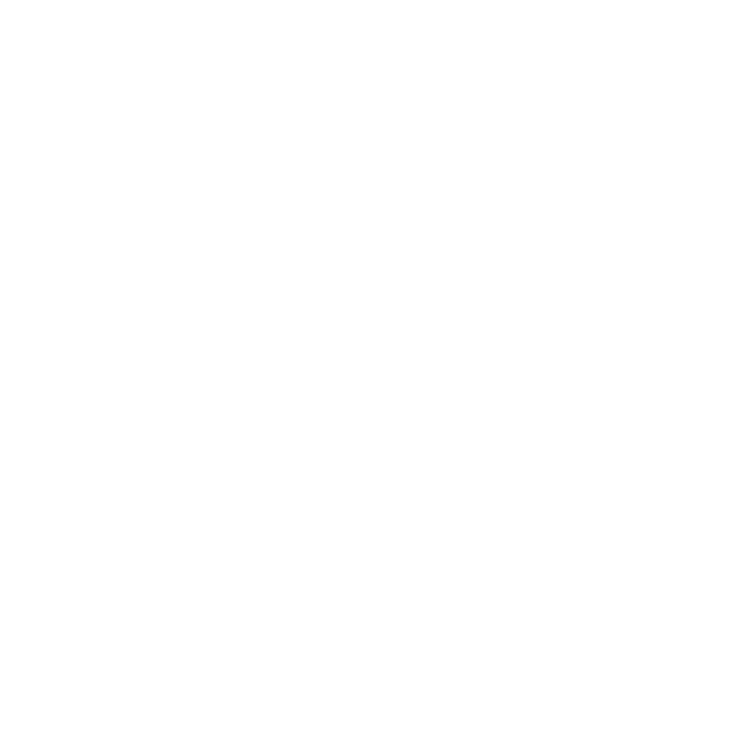
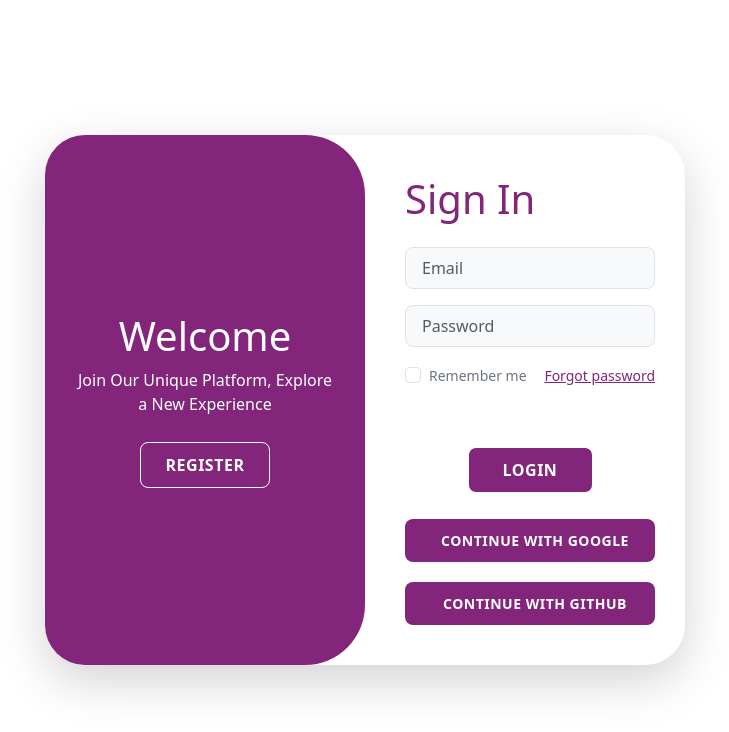
Before and after one commit to Sourabhpande532/TODO_STACK, a React (Create React App) app in the folder client/: page /signin in a window 1280 px wide. Before the commit this address had no page. Shown: the top 732 px of the page, without its empty margins (275-1004 px from the left). Built offline with nearby package versions, Linux system fonts and the light colour scheme.

Commit message:
Fix: auth routes

```diff
--- a/client/src/App.js
+++ b/client/src/App.js
@@ -1,6 +1,8 @@
 import { BrowserRouter, Routes, Route } from "react-router-dom";
 import { Toaster } from "react-hot-toast";
 import LoginRegister from "./components/LoginRegister";
+import Dashboard from "./pages/Dashboard";
+import PrivateRoute from "./components/protectedRoutes/PrivateRoute";
 
 function App() {
   return (
@@ -15,7 +17,16 @@ function App() {
           }}
         />
         <Routes>
-          <Route path='/' element={<LoginRegister />} />
+          {/* PUBLIC ROUTES */}
+          <Route path='/signin' element={<LoginRegister />} />
+          <Route
+            path='/'
+            element={
+              <PrivateRoute>
+                <Dashboard />
+              </PrivateRoute>
+            }
+          />
         </Routes>
       </BrowserRouter>
     </div>
--- a/client/src/components/LoginRegister.jsx
+++ b/client/src/components/LoginRegister.jsx
@@ -1,7 +1,15 @@
 /* eslint-disable jsx-a11y/anchor-is-valid */
 import React, { useState } from "react"; // 1. Added useState
-
+import { useAuth } from "../context/authContext";
+import { useNavigate } from "react-router-dom";
 function LoginRegister() {
+  const { signup, signin } = useAuth();
+  const [form, setForm] = useState({
+    name: "",
+    email: "",
+    password: "",
+  });
+  const navigate = useNavigate();
   // 2. Created a state variable to track if the "active" class is on
   const [isActive, setIsActive] = useState(false);
 
@@ -24,6 +32,23 @@ function LoginRegister() {
     // window.location.href = "http://localhost:5000/auth/github";
   };
 
+  const register = async (e) => {
+    e.preventDefault();
+    const success = await signup(form);
+    if (success) {
+      setIsActive(false);
+    }
+    setForm({ name: "", email: "", password: "" });
+  };
+
+  const handleLogin = async (e) => {
+    e.preventDefault();
+    const success = await signin(form);
+    if (success) {
+      navigate("/", { replace: true });
+    }
+  };
+
   return (
     <div
       // 4. Dynamic class: if isActive is true, add "active"
@@ -31,15 +56,18 @@ function LoginRegister() {
       id='content'>
       {/* --------Register form----------*/}
       <div className='col-md-6 d-flex justify-content-center form-section'>
-        <form onSubmit={(e) => e.preventDefault()}>
+        <form onSubmit={register}>
           {" "}
-          {/* Prevents '?' on Enter key */}
           <div className='header-text mb-4'>
             <h1>Create Account</h1>
           </div>
           <div className='input-group mb-3'>
             <input
               type='text'
+              name='name'
+              value={form.name}
+              onChange={(e) => setForm({ ...form, name: e.target.value })}
+              required
               placeholder='Name'
               className='form-control form-control-lg bg-light fs-6'
             />
@@ -47,20 +75,27 @@ function LoginRegister() {
           <div className='input-group mb-3'>
             <input
               type='email'
+              name='email'
+              value={form.email}
+              onChange={(e) => setForm({ ...form, email: e.target.value })}
               placeholder='Email'
               className='form-control form-control-lg bg-light fs-6'
             />
           </div>
           <div className='input-group mb-3'>
             <input
+              name='password'
               type='password'
+              value={form.password}
+              onChange={(e) => setForm({ ...form, password: e.target.value })}
+              required
               placeholder='Password'
               className='form-control form-control-lg bg-light fs-6'
             />
           </div>
           <div className='input-group mb-3 justify-content-center'>
             <button
-              type='button'
+              type='submit'
               className='btn border-white text-white w-50 fs-6'>
               Register
             </button>
@@ -75,7 +110,7 @@ function LoginRegister() {
             </button>
 
             <button
-              type='button'
+              type='submit'
               className='oauth-btn github-btn'
               onClick={githubLogin}>
               <i className='fa-brands fa-github'></i> Continue with GitHub
@@ -86,7 +121,7 @@ function LoginRegister() {
 
       {/* --------Login form----------*/}
       <div className='col-md-6 right-box form-section'>
-        <form onSubmit={(e) => e.preventDefault()}>
+        <form onSubmit={handleLogin}>
           <div className='header-text mb-4'>
             <h1>Sign In</h1>
           </div>
@@ -95,6 +130,8 @@ function LoginRegister() {
             <input
               type='email'
               placeholder='Email'
+              value={form.email}
+              onChange={(e) => setForm({ ...form, email: e.target.value })}
               className='form-control form-control-lg bg-light fs-6'
             />
           </div>
@@ -103,6 +140,8 @@ function LoginRegister() {
             <input
               type='password'
               placeholder='Password'
+              value={form.password}
+              onChange={(e) => setForm({ ...form, password: e.target.value })}
               className='form-control form-control-lg bg-light fs-6'
             />
           </div>
@@ -124,7 +163,7 @@ function LoginRegister() {
 
           <div className='input-group mb-3 justify-content-center'>
             <button
-              type='button'
+              type='submit'
               className='btn border-white text-white w-50 fs-6'>
               Login
             </button>
@@ -133,14 +172,14 @@ function LoginRegister() {
           {/* OAuth Buttons */}
           <div className='oauth-container'>
             <button
-              type='button'
+              type='submit'
               className='oauth-btn google-btn'
               onClick={googleLogin}>
               <i className='fa-brands fa-google'></i> Continue with Google
             </button>
 
             <button
-              type='button'
+              type='submit'
               className='oauth-btn github-btn'
               onClick={githubLogin}>
               <i className='fa-brands fa-github'></i> Continue with GitHub
--- a/client/src/components/protectedRoutes/PrivateRoute.js
+++ b/client/src/components/protectedRoutes/PrivateRoute.js
@@ -1,7 +1,11 @@
 import React from "react";
+import { useAuth } from "../../context/authContext";
+import { Navigate } from "react-router-dom";
 
-const PrivateRoute = () => {
-  return <div>PrivateRoute</div>;
+const PrivateRoute = ({ children }) => {
+  const { isAuthenticated } = useAuth();
+  console.log(isAuthenticated);
+  return isAuthenticated ? children : <Navigate to='/signin' replace />;
 };
 
 export default PrivateRoute;
--- a/client/src/context/authContext.js
+++ b/client/src/context/authContext.js
@@ -5,23 +5,36 @@ import API_URL from "../api/axiosHelper";
 const AuthContext = createContext();
 
 const AuthProvider = ({ children }) => {
-  const [token, setToken] = useState();
+  const [token, setToken] = useState(localStorage.getItem("asanaToken"));
+
   const isAuthenticated = !!token;
+
   const signup = async (data) => {
     try {
       await API_URL.post("/api/signup", data);
       toast.success("Registration Successful");
+      return true;
     } catch (error) {
       console.error(error.message);
       toast.error(error.response?.data?.message || "Registration Failed");
+      return false;
     }
   };
   /* signup({name:"x",email:"y@gmail.com",password:"*****"}) */
-  const signin = async () => {
+  const signin = async (data) => {
     try {
+      const response = await API_URL.post("/api/signin", data);
+      if (!response.data?.token) {
+        toast.error("Invalid credential");
+      }
+      localStorage.setItem("asanaToken", response.data.token);
+      setToken(response.data.token);
+      toast.success("Logged in successfully");
+      return true;
     } catch (error) {
       console.error(error.message);
       toast.error(error.response?.data?.message || "Invalid email or password");
+      return false;
     }
   };
   const logout = () => {};
--- a/client/src/index.js
+++ b/client/src/index.js
@@ -5,11 +5,14 @@ import App from "./App";
 import reportWebVitals from "./reportWebVitals";
 import "./style.css";
 import "bootstrap/dist/css/bootstrap.min.css";
+import { AuthProvider } from "./context/authContext";
 
 const root = ReactDOM.createRoot(document.getElementById("root"));
 root.render(
   <React.StrictMode>
-    <App />
+    <AuthProvider>
+      <App />
+    </AuthProvider>
   </React.StrictMode>,
 );
 
--- /dev/null
+++ b/client/src/pages/Dashboard.jsx
@@ -0,0 +1,9 @@
+import React from 'react'
+
+const Dashboard = () => {
+  return (
+    <div>Dashboard</div>
+  )
+}
+
+export default Dashboard
```
